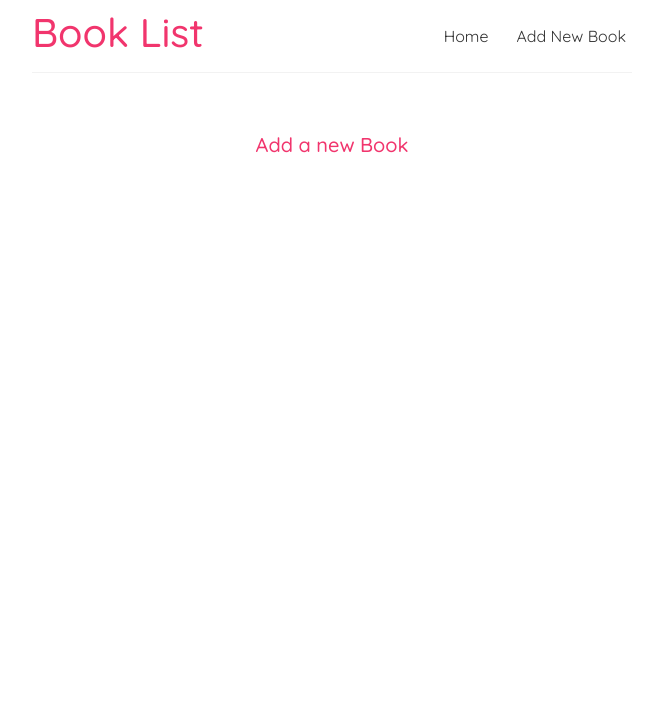
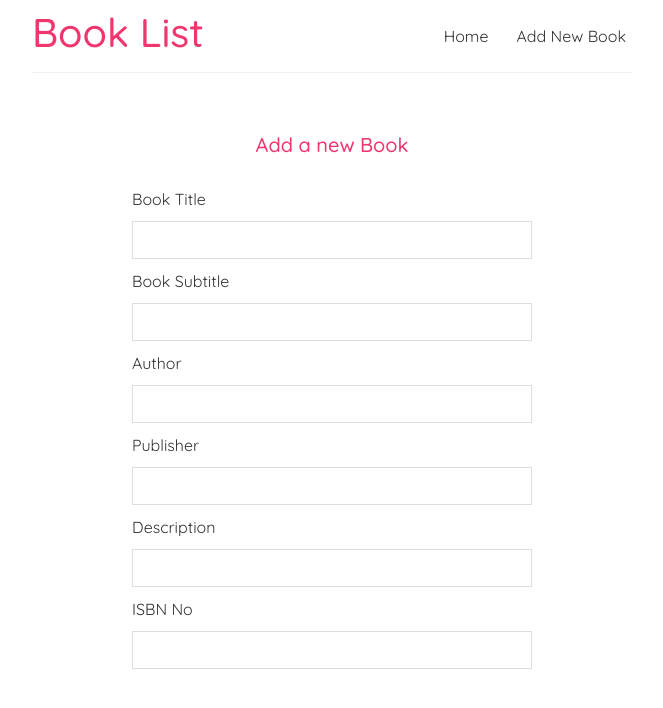
Before and after one commit to todiez/web-components, a React (Create React App) app: page /addbook in a window 1280 px wide. Shown: the top 708 px of the page, without its empty margins (308-971 px from the left). Built offline with nearby package versions, Linux system fonts and the light colour scheme.

Commit message:
add book form added

```diff
--- a/src/AddBook.js
+++ b/src/AddBook.js
@@ -1,9 +1,23 @@
 const AddBook = () => {
-    return (
-        <div className="addbook">
-            <h2>Add a new Book</h2>
-        </div>
-    );
-}
+  return (
+    <div className="addbook">
+      <h2>Add a new Book</h2>
+      <form>
+        <label>Book Title</label>
+        <input type="text" required />
+        <label>Book Subtitle</label>
+        <input type="text" required />
+        <label>Author</label>
+        <input type="text" required />
+        <label>Publisher</label>
+        <input type="text" required />
+        <label>Description</label>
+        <input type="text" required />
+        <label>ISBN No</label>
+        <input type="text" required />
+      </form>
+    </div>
+  );
+};
 
 export default AddBook;
--- a/src/App.js
+++ b/src/App.js
@@ -3,6 +3,7 @@ import Navbar from "./Navbar";
 import Home from "./Home";
 import { BrowserRouter as Router, Route, Switch } from "react-router-dom";
 import AddBook from "./AddBook";
+import BookDetail from "./BookDetail";
 
 function App() {
   return (
@@ -18,6 +19,9 @@ function App() {
             <Route path="/addbook">
               <AddBook />
             </Route>
+            <Route path="/books/:isbn">
+              <BookDetail />
+            </Route>
           </Switch>
         </div>
       </div>
--- /dev/null
+++ b/src/BookDetail.js
@@ -0,0 +1,28 @@
+import { useParams } from "react-router-dom";
+import useFetch from "./useFetch";
+import BookList from "./BookList";
+
+const BookDetail = () => {
+  const { isbn } = useParams();
+  const { data, error, loaded } = useFetch("http://localhost:8000/books/");
+
+  const singleBook = data && data.filter((book) => book.isbn === isbn);
+
+  return (
+    <div className="book-details">
+      <h2>Book Detail - ISBN: {isbn}</h2>
+      {!loaded && <div>Loading...</div>}
+      {error && <div>{error}</div>}
+      {data && (
+        <BookList
+          books={singleBook}
+          // handleDeleteDOM={handleDeleteDOM}
+          // handleDeleteJSON={handleDeleteJSON}
+          listTitle="My Books"
+        />
+      )}
+    </div>
+  );
+};
+
+export default BookDetail;
--- a/src/BookList.js
+++ b/src/BookList.js
@@ -1,9 +1,12 @@
+import { Link } from "react-router-dom";
+
 const BookList = ({ books, listTitle, handleDeleteDOM, handleDeleteJSON }) => {
   return (
     <div className="book-list">
       <h1>{listTitle}:</h1>
       {books.map((book) => (
         <div className="book-preview" key={book.isbn}>
+          <Link to={`/books/${book.isbn}`}>
             <div className="card">
               <h5 className="card-header">{book.title}</h5>
               <div className="card-body">
@@ -11,7 +14,9 @@ const BookList = ({ books, listTitle, handleDeleteDOM, handleDeleteJSON }) => {
                   <table className="table">
                     <tbody>
                       <tr>
-                      <td className="text-success font-weight-bold">Title:</td>
+                        <td className="text-success font-weight-bold">
+                          Title:
+                        </td>
                         <td>{book.title}</td>
                       </tr>
                       <tr>
@@ -21,7 +26,9 @@ const BookList = ({ books, listTitle, handleDeleteDOM, handleDeleteJSON }) => {
                         <td>{book.subtitle}</td>
                       </tr>
                       <tr>
-                      <td className="text-success font-weight-bold">Author:</td>
+                        <td className="text-success font-weight-bold">
+                          Author:
+                        </td>
                         <td>{book.author}</td>
                       </tr>
                       <tr>
@@ -57,6 +64,7 @@ const BookList = ({ books, listTitle, handleDeleteDOM, handleDeleteJSON }) => {
                 </div>
               </div>
             </div>
+          </Link>
         </div>
       ))}
     </div>
--- a/src/index.css
+++ b/src/index.css
@@ -95,7 +95,7 @@
   box-sizing: border-box;
   display: block;
 }
-.create button {
+.addbook button {
   background: #f1356d;
   color: #fff;
   border: 0;
--- a/src/useFetch.js
+++ b/src/useFetch.js
@@ -27,7 +27,7 @@ const useFetch = (url) => {
           setLoaded(true);
           setError(err.message);
         });
-    }, 700);
+    }, 300);
   }, [url]);
 
   return {
```
Lines whose indentation alone changed are shown as unchanged.
